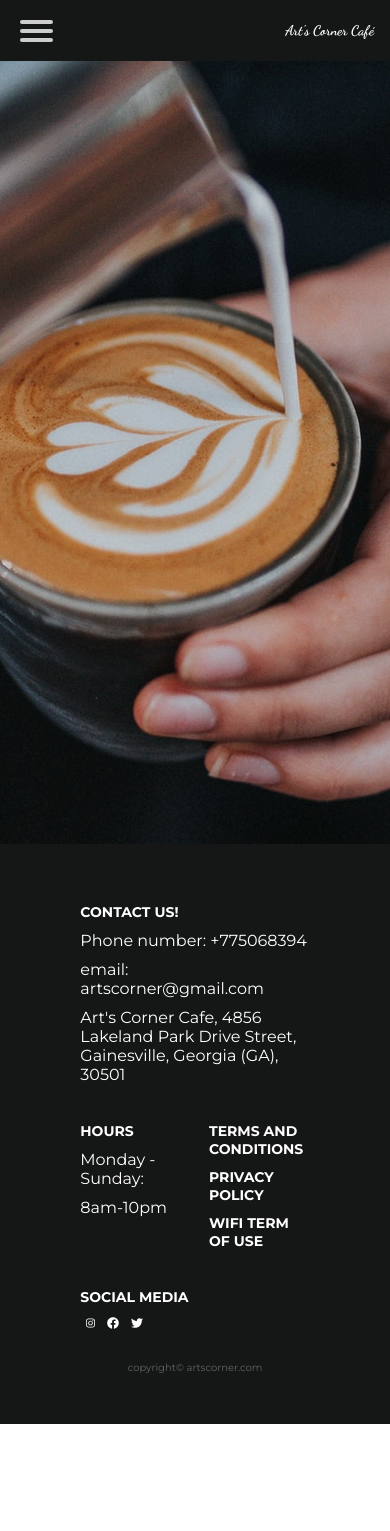
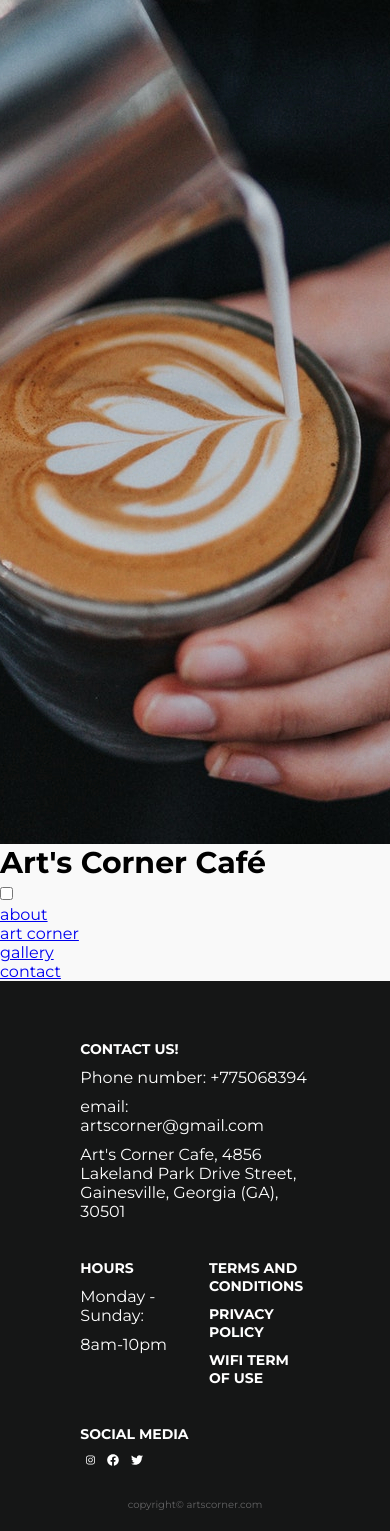
Before and after one commit to ewelina-slepko/cafe-website, a React (Create React App) app: page / in a window 390 px wide. Shown: the top 1531 px of the page. Before the commit the page ends 1424 px from the top, so only its background shows below. Built offline with nearby package versions, Linux system fonts and the light colour scheme.

Commit message:
css changes

```diff
--- a/package.json
+++ b/package.json
@@ -11,6 +11,7 @@
     "aos": "^2.3.4",
     "node-sass": "^4.12.0",
     "react": "^16.8.6",
+    "react-burger-menu": "^2.6.10",
     "react-dom": "^16.8.6",
     "react-fontawesome": "^1.6.1",
     "react-router-dom": "^5.0.0",
--- a/src/layouts/Navigation.jsx
+++ b/src/layouts/Navigation.jsx
@@ -9,7 +9,8 @@ const list = [
     { name: 'contact', path: "/contact" },
 ]
 
-const Navigation = () => {
+class Navigation extends React.Component {
+    render() {
         const menu = list.map(item => (
             <NavLink key={item.name} to={item.path} exact={item.exact}><li>{item.name}</li></NavLink>
         ));
@@ -34,4 +35,6 @@ const Navigation = () => {
         );
     }
 
+}
+
 export default Navigation;
--- a/src/styles/navigation.css
+++ b/src/styles/navigation.css
@@ -59,122 +59,5 @@
 }
 
 @media (max-width: 992px){
-  .navigation{
-    display: flex;
-    position: absolute;
-    height: 100%;
+
   }
-
-  h1{
-    position:fixed;
-    width: 100%;
-    /* position: absolute; */
-    font-size: 14px;
-    font-family: 'Dancing Script', cursive;
-    text-align: right;
-    color: #fff;
-    padding: 22px 16px 22px 22px;
-    background-color: #151616;
-  }
-
-  a{
-    text-decoration: none;
-    color: #232323;
-  }
-
-  a:hover{
-    color: #36846d;
-  }
-
-  #menuToggle{
-    position:fixed;
-    top: 20px;
-    left: 20px;
-    z-index: 1;
-    -webkit-user-select: none;
-    user-select: none;
-  }
-
-  #menuToggle input{
-    width: 40px;
-    height: 32px;
-    position: absolute;
-    cursor: pointer;
-    opacity: 0;
-    z-index: 2;
-    -webkit-touch-callout: none;
-  }
-
-  #menuToggle span{
-    display: block;
-    width: 33px;
-    height: 4px;
-    margin-bottom: 5px;
-    position: relative;
-    background: #cdcdcd;
-    border-radius: 3px;
-    z-index: 1;
-    transform-origin: 4px 0px;
-    transition: transform 0.5s cubic-bezier(0.77,0.2,0.05,1.0),
-              background 0.5s cubic-bezier(0.77,0.2,0.05,1.0),
-              opacity 0.55s ease;
-  }
-
-  #menuToggle span:first-child
-  {
-    transform-origin: 0% 0%;
-  }
-
-  #menuToggle span:nth-last-child(2)
-  {
-    transform-origin: 0% 100%;
-  }
-
-  #menuToggle input:checked ~ span
-  {
-    opacity: 1;
-    transform: rotate(45deg) translate(-2px, -1px);
-    background: #232323;
-  }
-
-
-  #menuToggle input:checked ~ span:nth-last-child(3)
-  {
-    opacity: 0;
-    transform: rotate(0deg) scale(0.2, 0.2);
-  }
-
-  #menuToggle input:checked ~ span:nth-last-child(2)
-  {
-    transform: rotate(-45deg) translate(0, -1px);
-  }
-
-  #menu
-  {
-    position:fixed;
-    width: 300px;
-    height: 100%;
-    margin: -100px 0 0 -50px;
-    padding: 50px 0 50px 50px;
-    padding-top: 125px;
-    background: #ededed;
-    opacity: .95;
-    list-style-type: none;
-    -webkit-font-smoothing: antialiased;
-    transform-origin: 0% 0%;
-    transform: translate(-100%, 0);  /*schowane manu*/
-    transition: transform 0.5s cubic-bezier(0.77,0.2,0.05,1.0);
-  }
-
-
-  #menu li
-  {
-    padding: 10px 0;
-    font-size: 22px;
-  }
-
-  #menuToggle input:checked ~ ul
-  {
-    transform: none;
-  }
-  }
```
Also changed, not shown: 1 other file (tests, documents, lock files or other folders). Lines whose indentation alone changed are shown as unchanged.
